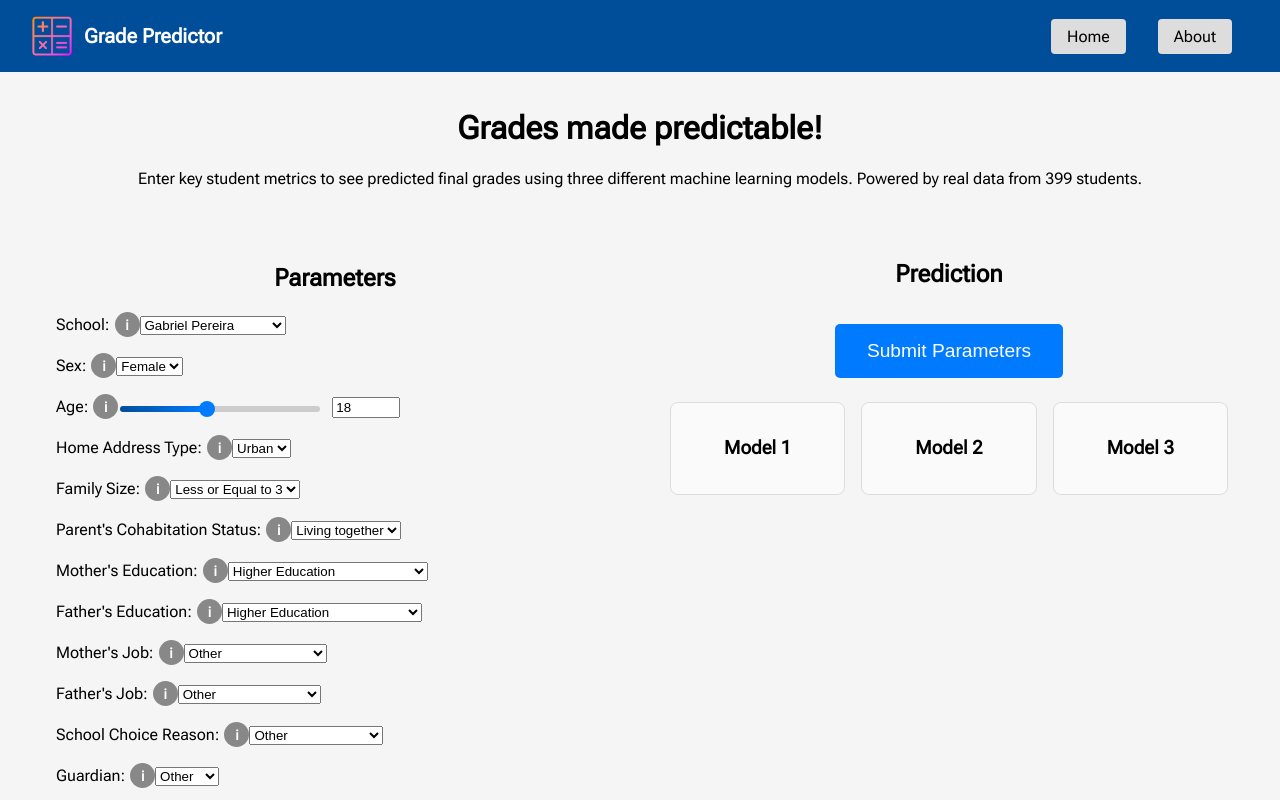
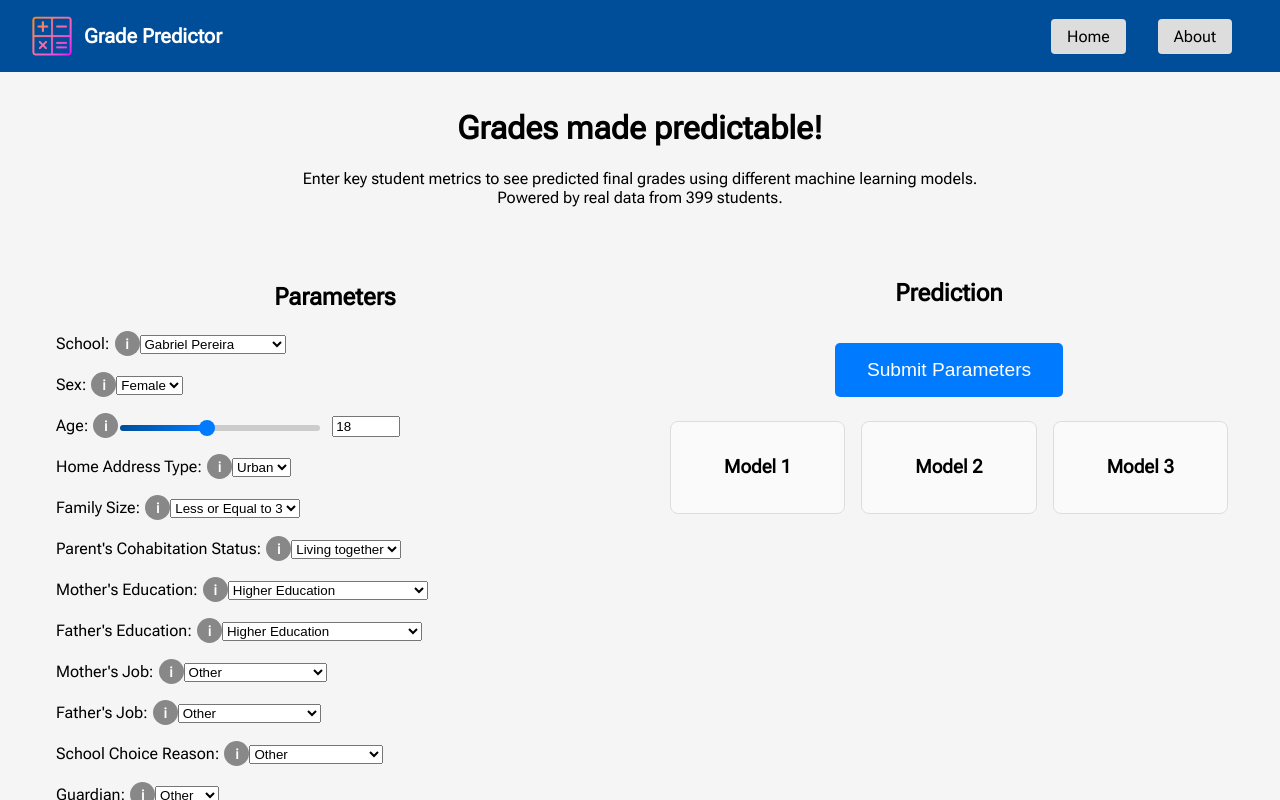
Before and after one commit to Nate-Kim/Grade-Prediction, a React (Vite) app in the folder web_ui/frontend/: page / in a window 1280 px wide. Shown: the top 800 px of the page. Built offline with nearby package versions, Linux system fonts and the light colour scheme.

Commit message:
Cleaned up some placeholder text

```diff
--- a/web_ui/frontend/src/pages/About.jsx
+++ b/web_ui/frontend/src/pages/About.jsx
@@ -3,12 +3,12 @@ export default function About() {
     <div style={{ padding: '1rem' }}>
       <h1>About The Project</h1>
       <p>
-        This is a frontend for a grade predictor. Built by students as a project for ECS 171.
+        This project is a frontend for a grade prediction tool designed to help students estimate their academic performance based on various factors. Developed by UC Davis students as part of the ECS 171 course, it combines data analysis and machine learning to provide insights into grade outcomes.
       </p>
 
       <h2>Dataset</h2>
       <p>
-        Based on the <a target="_blank" rel="noopener noreferrer" href="https://www.kaggle.com/datasets/adilshamim8/math-students">Math Students Dataset</a>
+        The <a target="_blank" rel="noopener noreferrer" href="https://www.kaggle.com/datasets/adilshamim8/math-students">Math Students Dataset</a>, sourced from the UCI Machine Learning Repository, provides a comprehensive overview of student performance in a math program, incorporating both academic and socio-demographic information. It includes key attributes such as student demographics (age, sex, family size), parental background (education, occupation), and lifestyle factors (internet access, health, socializing). Academic performance is captured through grades (G1, G2, G3), with G3 being the final grade and the target variable for predictive analysis. The dataset also includes behavioral and school-related data, such as study time, failures, and extracurricular involvement.
       </p>
 
       <h2>EDA</h2>
--- a/web_ui/frontend/src/pages/Home.jsx
+++ b/web_ui/frontend/src/pages/Home.jsx
@@ -236,7 +236,7 @@ export default function Home() {
       <div className="hook">
         <center>
           <h1>Grades made predictable!</h1>
-          <p>Enter key student metrics to see predicted final grades using three different machine learning models. Powered by real data from 399 students.</p>
+          <p>Enter key student metrics to see predicted final grades using different machine learning models. <br />Powered by real data from 399 students.</p>
         </center>
       </div>
 
```
